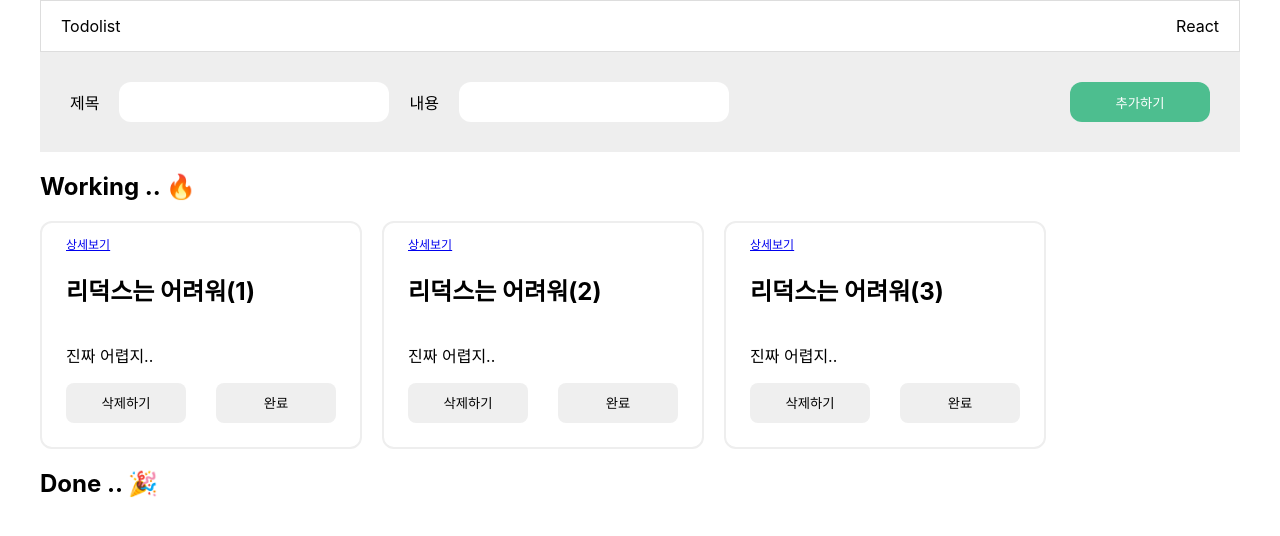
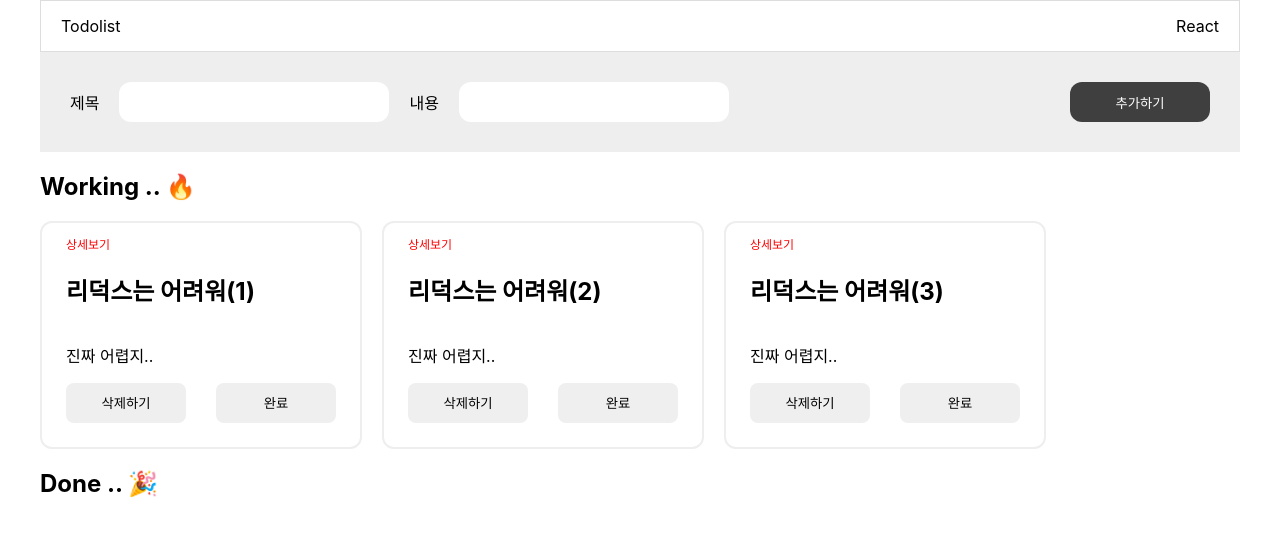
Before and after one commit to 2Zerozero/InovationCamp, a React (Create React App) app: page / in a window 1280 px wide. Shown: the top 536 px of the page. Built offline with nearby package versions, Linux system fonts and the light colour scheme.

Commit message:
CSS 수정

```diff
--- a/src/Pages/Detail/style.js
+++ b/src/Pages/Detail/style.js
@@ -11,7 +11,7 @@ export const Wrap = styled.div`
 
 export const Item = styled.div`
     height: 360px;
-    border: 2px solid #000000;
+    border: 2px solid #eee;
     border-radius: 12px;
     padding: 20px;
 
@@ -23,6 +23,7 @@ export const Item = styled.div`
         button {
             width: 120px;
             height: 40px;
+            border: none;
             border-radius: 8px;
         }
     }
--- a/src/components/Form/style.js
+++ b/src/components/Form/style.js
@@ -12,7 +12,7 @@ export const Form = styled.form`
         height: 40px;
         border: none;
         border-radius: 12px;
-        background-color: #4dbe8f;
+        background-color: #3f3f3f;
         color: #ffffff;
     }
 `
--- a/src/components/Todo/style.js
+++ b/src/components/Todo/style.js
@@ -4,11 +4,12 @@ export const Todolist = styled.div`
     display: flex;
     flex-wrap: wrap;
     gap: 20px;
-    min-height: 205px;
+    min-height: 221px;
 
     a {
         font-size: 12px;
-
+        color: #ff0000;
+        text-decoration: none;
     }
 `
 
```
